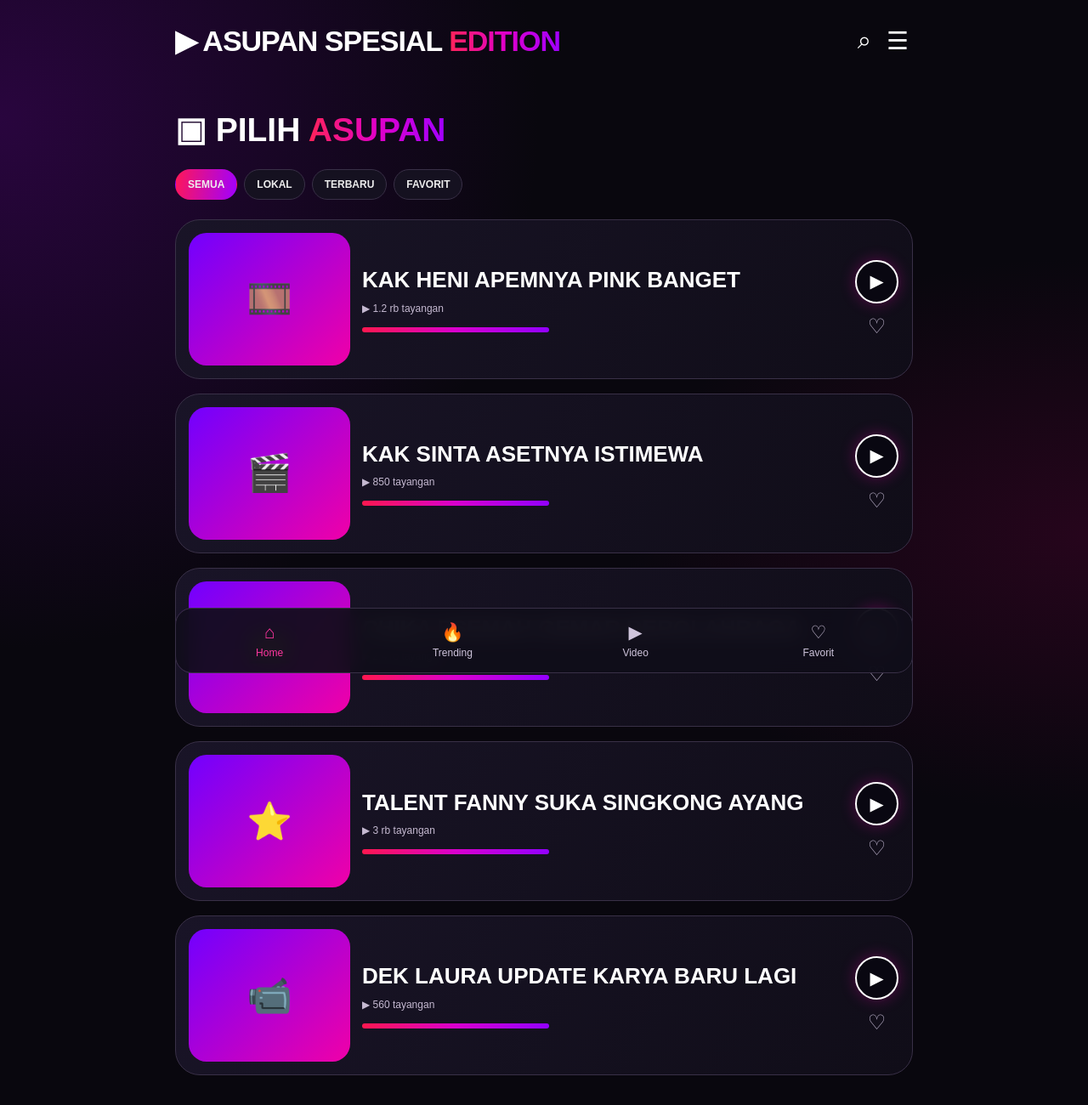
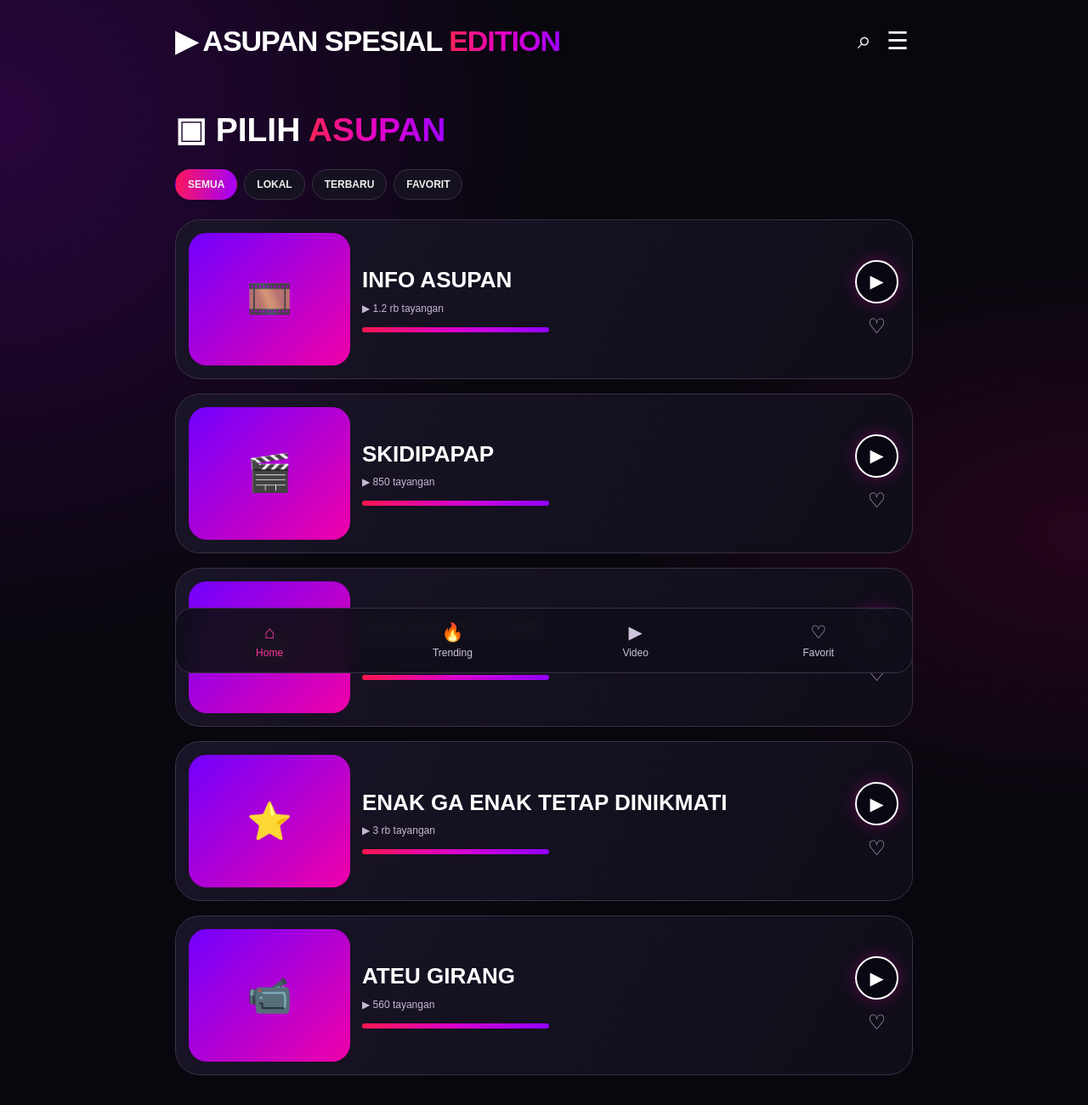
Before and after one commit to envio241/Kuuk, a plain HTML site: page index.html in a window 1280 px wide. Shown: the top 1300 px of the page at 85% size. Drawn offline with Linux system fonts and the light colour scheme.

Commit message:
Update titles in index.html

```diff
--- a/index.html
+++ b/index.html
@@ -151,7 +151,7 @@ data-link="">
     🎞️
   </div>
   <div class="info">
-    <h2 class="title">KAK HENI APEMNYA PINK BANGET</h2>
+    <h2 class="title"> Info asupan</h2>
     <div class="meta">▶ <span class="views">1.2 rb</span> tayangan</div>
     <div class="progress"></div>
   </div>
@@ -173,7 +173,7 @@ data-link="">
     <img src="images/thumb2.jpg" alt="Thumbnail Kak Sinta" onerror="this.style.display='none'">🎬
   </div>
   <div class="info">
-    <h2 class="title">KAK SINTA ASETNYA ISTIMEWA</h2>
+    <h2 class="title">Skidipapap</h2>
     <div class="meta">▶ <span class="views">850</span> tayangan</div>
     <div class="progress"></div>
   </div>
@@ -195,7 +195,7 @@ data-link="">
     <img src="images/thumb3.jpg" alt="Thumbnail Chika" onerror="this.style.display='none'">🎞️
   </div>
   <div class="info">
-    <h2 class="title">CHIKA ESEMAH GEMAR BEROLAHRAGA</h2>
+    <h2 class="title">Ani ani itu lagi</h2>
     <div class="meta">▶ <span class="views">2.4 rb</span> tayangan</div>
     <div class="progress"></div>
   </div>
@@ -217,7 +217,7 @@ data-link="">
     <img src="images/thumb4.jpg" alt="Thumbnail Fanny" onerror="this.style.display='none'">⭐
   </div>
   <div class="info">
-    <h2 class="title">TALENT FANNY SUKA SINGKONG AYANG</h2>
+    <h2 class="title">Enak ga enak tetap dinikmati</h2>
     <div class="meta">▶ <span class="views">3 rb</span> tayangan</div>
     <div class="progress"></div>
   </div>
@@ -239,7 +239,7 @@ data-link="">
     <img src="images/thumb5.jpg" alt="Thumbnail Laura" onerror="this.style.display='none'">📹
   </div>
   <div class="info">
-    <h2 class="title">DEK LAURA UPDATE KARYA BARU LAGI</h2>
+    <h2 class="title">Ateu girang</h2>
     <div class="meta">▶ <span class="views">560</span> tayangan</div>
     <div class="progress"></div>
   </div>
@@ -275,7 +275,7 @@ data-link="">
 
 <script>
 // LINK DIRECT MONETAG ANDA
-const MONETAG_LINK = "https://s.shopee.co.id/30pbtSSGnf"
+const MONETAG_LINK ="https://s.shopee.co.id/30pbtSSGnf"
   ";
 
 const cards = [...document.querySelectorAll(".card")];
```
